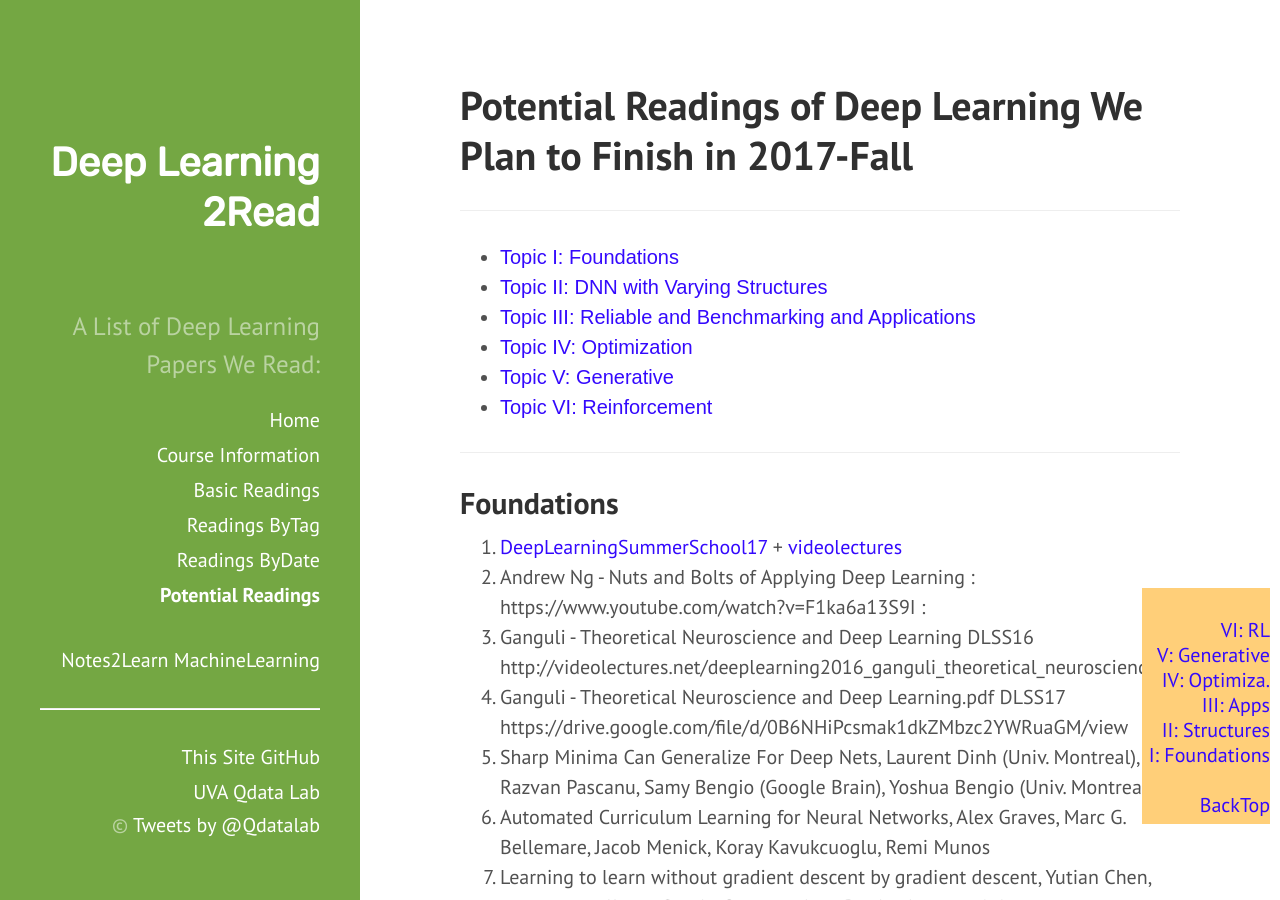
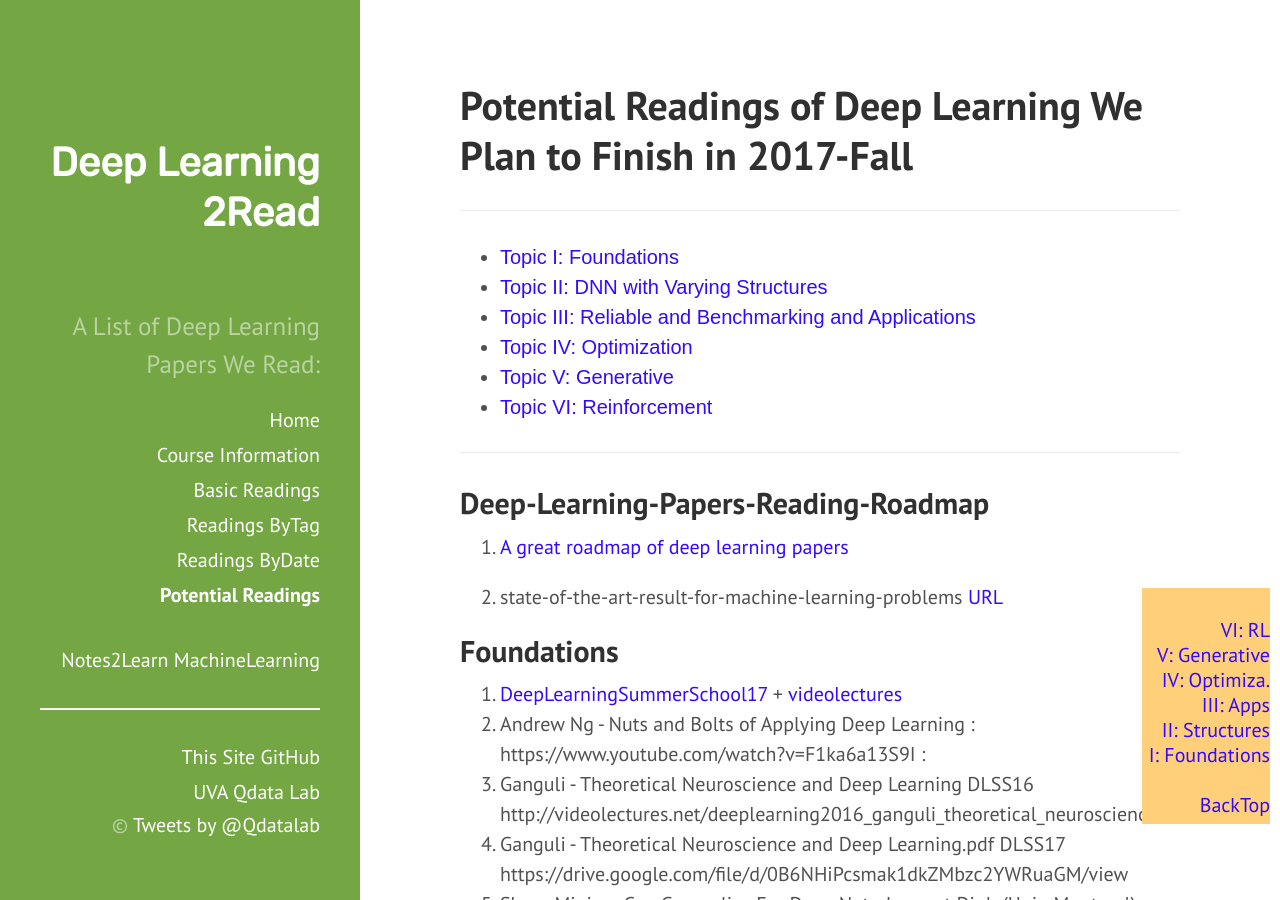
Before and after one commit to QData/deep2Read, a Jekyll site: the page built from zPotential2Read.md, in a window 1280 px wide and 900 px high. Built offline with Jekyll 4.4.1, drawn with Linux system fonts in a browser that asks for light colours.

Commit message:
add two Github projects about deep-learning-paper-reading-map

```diff
--- a/zPotential2Read.md
+++ b/zPotential2Read.md
@@ -21,10 +21,17 @@ desc: "Potential Readings of Deep Learning We Plan to Finish in 2017-Fall"
 
 
 
+
 <hr>
 
 <p><a name="Foud"></a></p>
 
+## Deep-Learning-Papers-Reading-Roadmap
+
+1. [A great roadmap of deep learning papers](https://github.com/songrotek/Deep-Learning-Papers-Reading-Roadmap/blob/master/README.md#deep-learning-papers-reading-roadmap)
+
+2. state-of-the-art-result-for-machine-learning-problems
+[URL](https://github.com/RedditSota/state-of-the-art-result-for-machine-learning-problems)
 
 ## Foundations
 0. [DeepLearningSummerSchool17](https://mila.umontreal.ca/en/cours/deep-learning-summer-school-2017/) +
```
